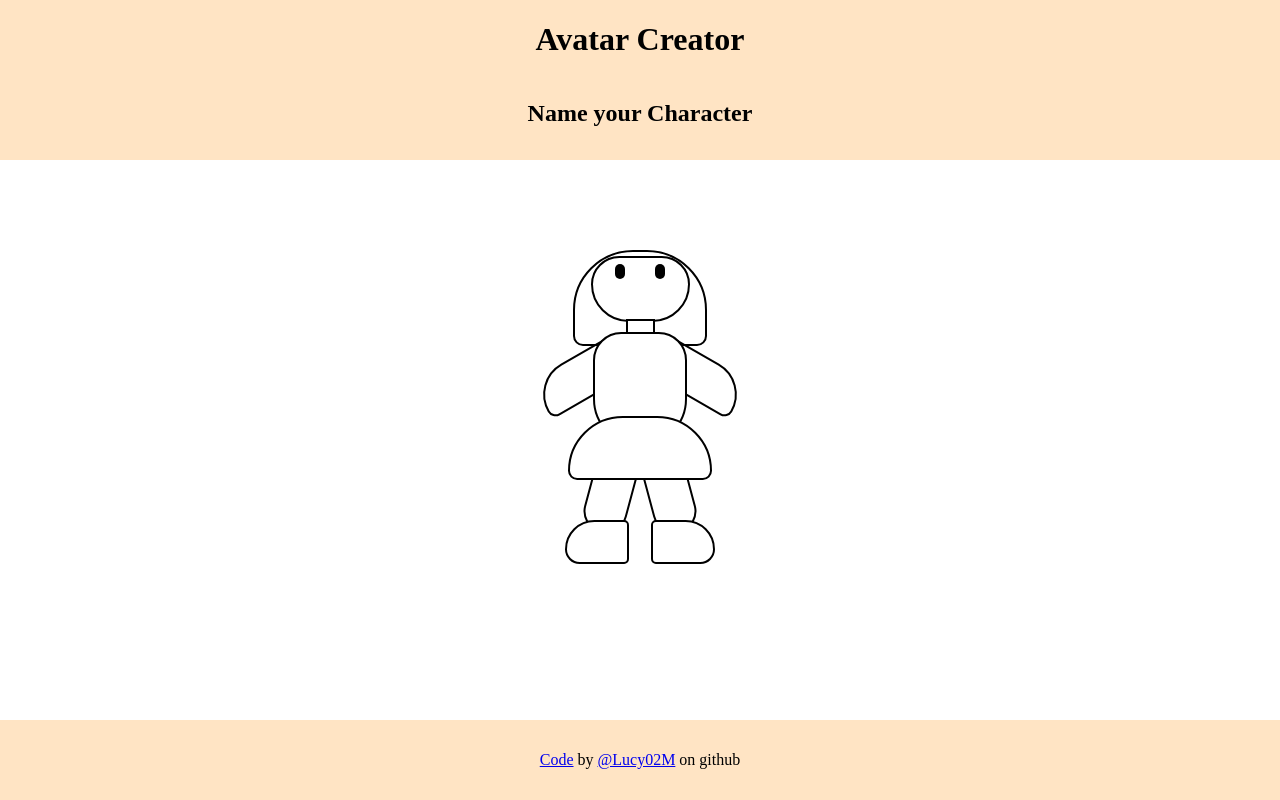
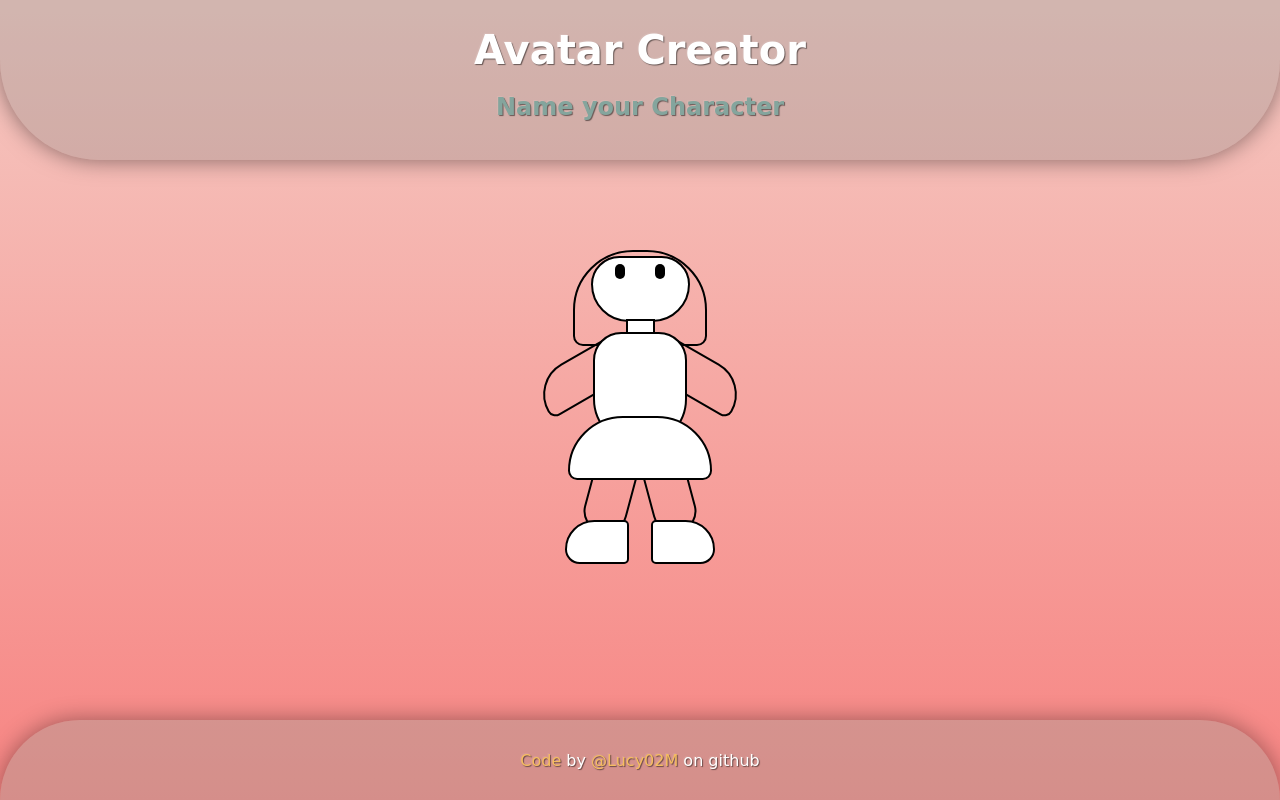
Before and after one commit to Lucy02M/avatar-creator, a plain HTML site: page index.html in a window 1280 px wide. Drawn offline with Linux system fonts and the light colour scheme; a web font is replaced by a local one.

Commit message:
looking better

```diff
--- a/index.html
+++ b/index.html
@@ -5,6 +5,9 @@
     <meta http-equiv="X-UA-Compatible" content="IE=edge">
     <meta name="viewport" content="width=\, initial-scale=1.0">
     <link rel="stylesheet" href="style.css">
+    <link rel="preconnect" href="https://fonts.googleapis.com">
+    <link rel="preconnect" href="https://fonts.gstatic.com" crossorigin>
+    <link href="https://fonts.googleapis.com/css2?family=Zen+Dots&display=swap" rel="stylesheet">
     <title>Avatar Creator</title>
 </head>
 <body>
--- a/style.css
+++ b/style.css
@@ -2,8 +2,32 @@
     --orange: #F6BD60;
     --white: #F7EDE2;
     --pink: #F5CAC3;
-    --blue: #84A59D;
-    --red: #F28482;
+    --blue: #84a59d;
+    --red: #F78482;
+}
+
+html{
+    font-family: 'Zen Dots', cursive;
+}
+
+h1, h2, p {
+    color: var(--white);
+    color: #FFFFFF;
+    text-shadow: -1px -1px 1px rgba(255,255,255,.1), 1px 1px 1px rgba(0,0,0,.5);
+}
+
+h1{
+    font-size: 40px;
+    margin-bottom: 0;
+}
+
+h2{
+    color: var(--blue);
+}
+
+a{
+    color: var(--orange);
+    text-decoration: none;
 }
 
 body{
@@ -12,13 +36,17 @@ body{
     margin: 0;
     display: grid;
     grid-template-rows: 20vh 70vh 10vh ;
+    background: linear-gradient(var(--pink), var(--red));
 }
 
 #header{
     display: flex;
     flex-direction: column;
     align-items: center;
-    background-color: bisque;
+    background-color: rgba(128, 133, 131, 0.3);
+    border-radius: 0 0 100px 100px;
+    box-shadow: 0px 0px 23px -1px rgba(0,0,0,0.5);
+
 }
 
 #avatar{
@@ -189,5 +217,7 @@ body{
     display: flex;
     justify-content: center;
     align-items: center;
-    background-color: bisque;
+    background-color: rgba(132, 165, 157, 0.3);
+    border-radius: 100px 100px 0 0;
+    box-shadow: 0px 0px 23px -1px rgba(0,0,0,0.4);
 }
```
